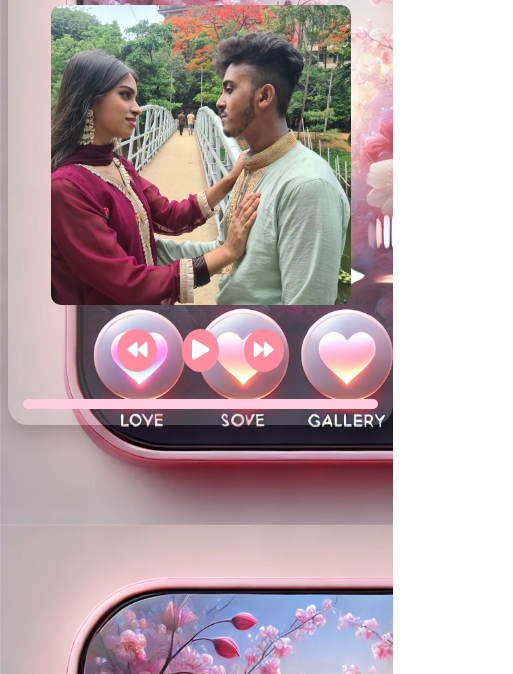
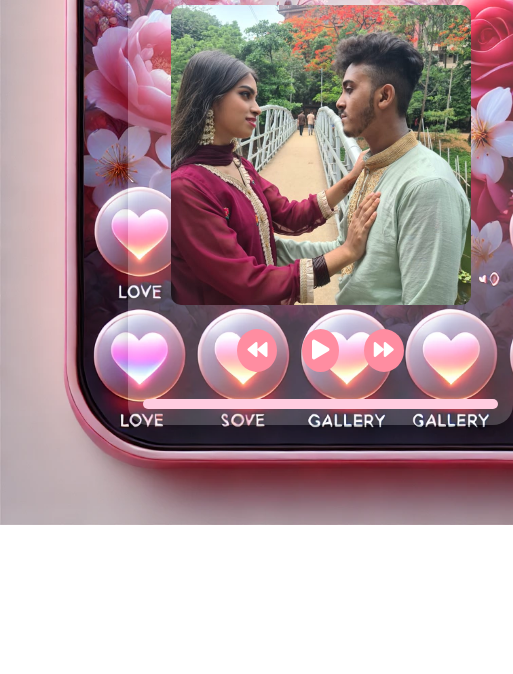
Before and after one commit to Fuxbu/OurRomanticPlaylist, a plain HTML site: page index.html in a window 390 px wide. Shown: the part 170-844 px from the top of the page, 513 px wide, since content can reach past the window. Drawn offline with Linux system fonts and the light colour scheme.

Commit message:
Update styles.css

```diff
--- a/styles.css
+++ b/styles.css
@@ -1,5 +1,6 @@
 body {
-    background-image: url('bg.jpg');
+    background-image: url('bg.jpg') ;
+    background-repeat: no-repeat;
     background-size: cover;
     font-family: 'Arial', sans-serif;
     text-align: center;
@@ -95,6 +96,7 @@ progress::-moz-progress-bar {
     .player-container {
         width: 95%; /* Wider on smaller screens */
         padding: 15px;
+        margin-left: 120px;
     }
 
     h2 {
```
